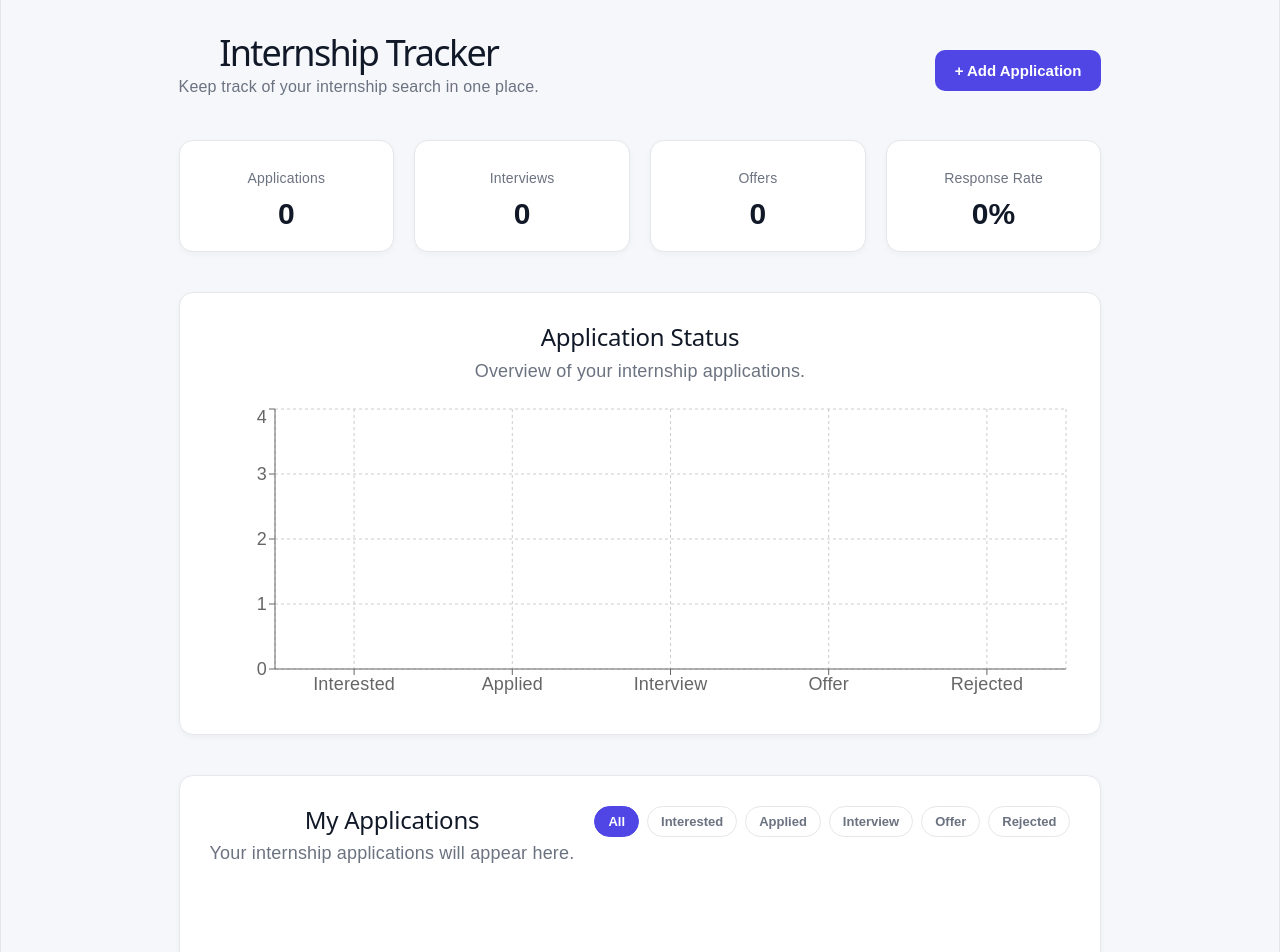
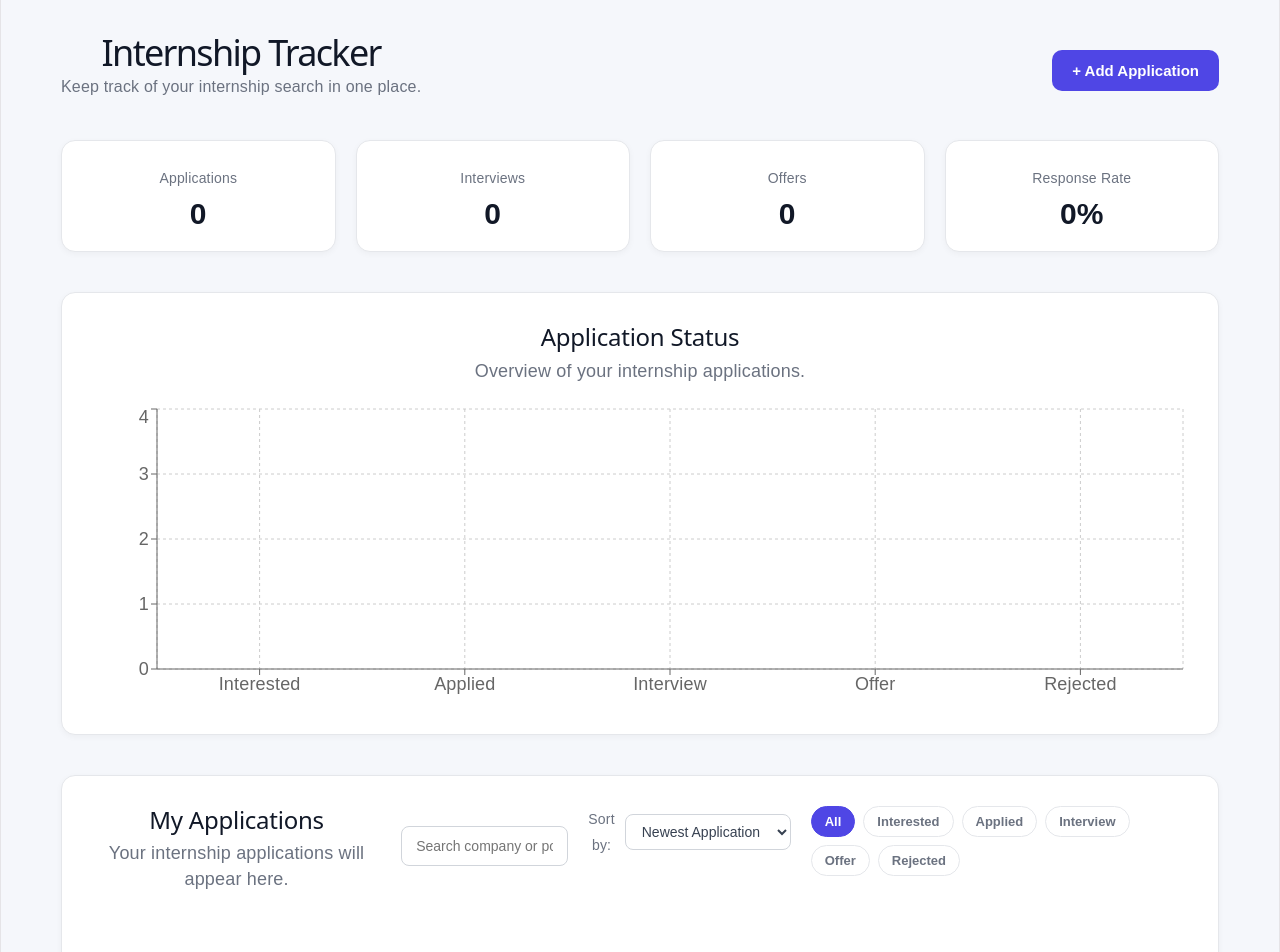
Before and after one commit to graciejones22/internship-tracker, a React (Vite) app: page / in a window 1280 px wide. Shown: the top 952 px of the page. Built offline with nearby package versions, Linux system fonts and the light colour scheme.

Commit message:
Add search and sorting

```diff
--- a/src/App.css
+++ b/src/App.css
@@ -567,6 +567,48 @@ button {
   color: #6b7280;
 }
 
+/* Search */
+
+.search-container {
+  margin-top: 20px;
+  margin-bottom: 12px;
+}
+
+.search-input {
+  width: 100%;
+  max-width: 400px;
+  padding: 11px 14px;
+  border: 1px solid #d1d5db;
+  border-radius: 8px;
+  font-size: 14px;
+  color: #1f2937;
+}
+
+.search-input:focus {
+  outline: 2px solid #4f46e5;
+  border-color: transparent;
+}
+
+/* Sorting */
+
+.sort-container {
+  display: flex;
+  align-items: center;
+  gap: 10px;
+  margin-bottom: 18px;
+  color: #6b7280;
+  font-size: 14px;
+}
+
+.sort-container select {
+  padding: 8px 12px;
+  border: 1px solid #d1d5db;
+  border-radius: 8px;
+  background: white;
+  color: #374151;
+  font: inherit;
+}
+
 @media (max-width: 900px) {
   .status-grid {
     grid-template-columns: repeat(3, 1fr);
--- a/src/App.tsx
+++ b/src/App.tsx
@@ -26,6 +26,8 @@ function App() {
   const [filter, setFilter] = useState<ApplicationStatus | 'All'>(
     'All'
   );
+  const [searchTerm, setSearchTerm] = useState('');
+  const [sortOption, setSortOption] = useState('newest');
 
   function handleAddApplication(application: Application) {
     setApplications((currentApplications) => [
@@ -62,12 +64,34 @@ function App() {
     setShowForm(false);
   }
 
-  const filteredApplications =
-    filter === 'All'
-      ? applications
-      : applications.filter(
-          (application) => application.status === filter
-        );
+  const filteredApplications = applications
+  .filter((application) => {
+    const matchesStatus =
+      filter === 'All' || application.status === filter;
+
+    const search = searchTerm.toLowerCase();
+
+    const matchesSearch =
+      application.company.toLowerCase().includes(search) ||
+      application.position.toLowerCase().includes(search);
+
+    return matchesStatus && matchesSearch;
+  })
+  .sort((a, b) => {
+    if (sortOption === 'company') {
+      return a.company.localeCompare(b.company);
+    }
+
+    if (sortOption === 'oldest') {
+      return a.dateApplied.localeCompare(b.dateApplied);
+    }
+
+    if (sortOption === 'deadline') {
+      return a.deadline.localeCompare(b.deadline);
+    }
+
+    return b.dateApplied.localeCompare(a.dateApplied);
+  });
 
   const statusCounts = {
   Interested: applications.filter(
@@ -155,6 +179,31 @@ function App() {
               <p>Your internship applications will appear here.</p>
           </div>
 
+          <div className="search-container">
+            <input
+              type="text"
+              className="search-input"
+              placeholder="Search company or position..."
+              value={searchTerm}
+              onChange={(event) => setSearchTerm(event.target.value)}
+              />
+          </div>
+
+          <div className="sort-container">
+            <label htmlFor="sort">Sort by:</label>
+
+            <select
+              id="sort"
+              value={sortOption}
+              onChange={(event) => setSortOption(event.target.value)}
+            >
+              <option value="newest">Newest Application</option>
+              <option value="oldest">Oldest Application</option>
+              <option value="company">Company Name</option>
+              <option value="deadline">Deadline</option>
+            </select>
+          </div>
+
           <div className="filter-buttons">
             {[
               'All',
```
